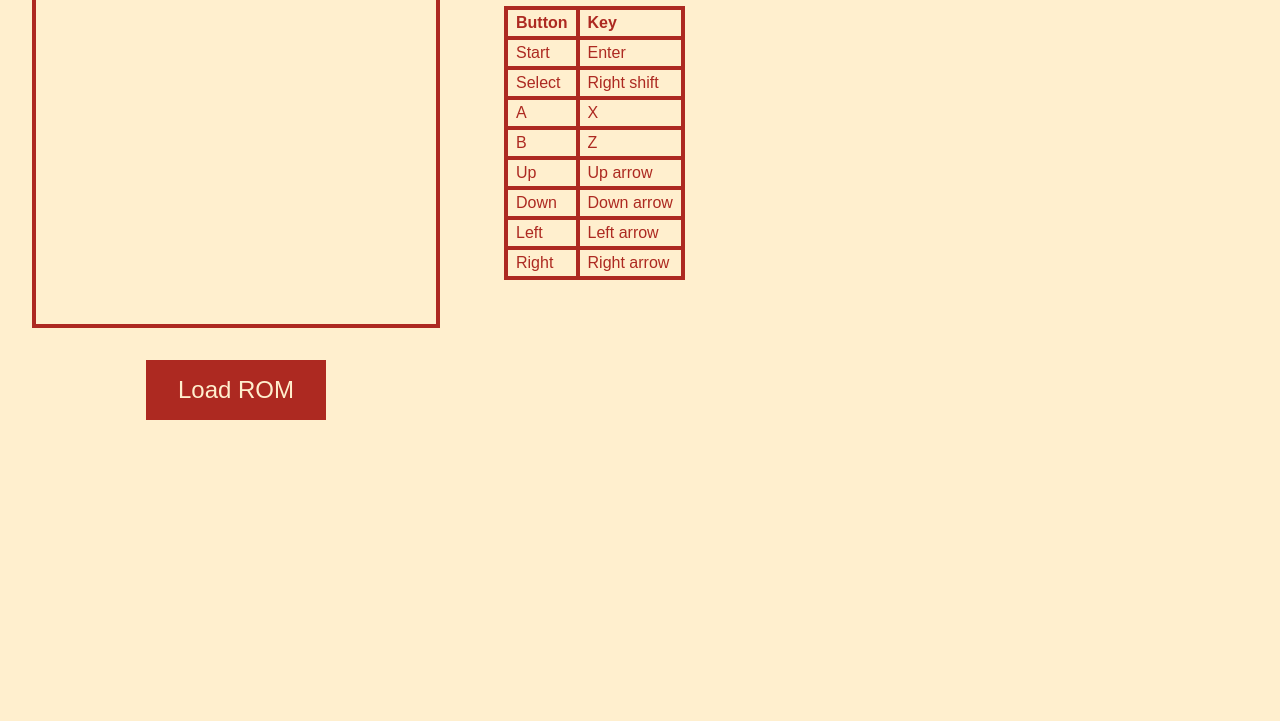
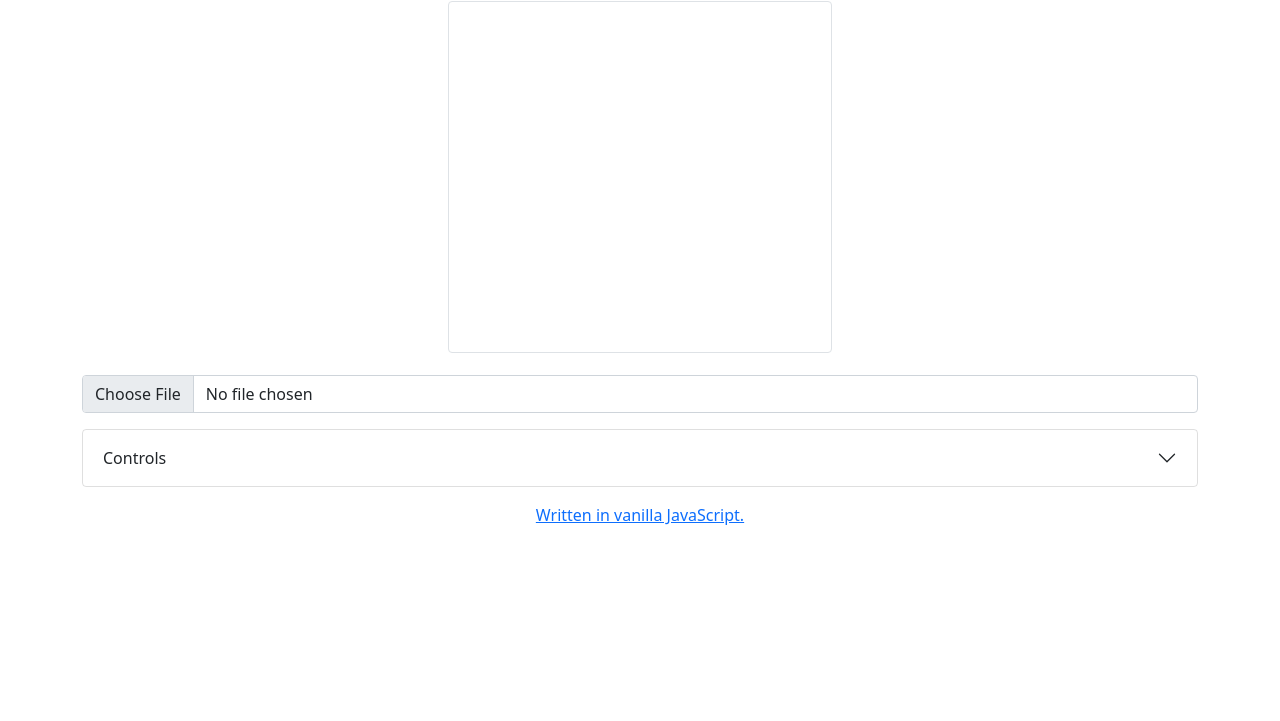
Before and after one commit to danwsong/gemuboi-js, a plain HTML site: page public/index.html in a window 1280 px wide. Shown: the part 79-800 px from the top of the page. Drawn offline with nearby package versions, Linux system fonts and the light colour scheme.

Commit message:
Migrate styles to Bootstrap

```diff
--- a/public/css/main.css
+++ /dev/null
@@ -1,69 +0,0 @@
-* {
-    margin: 0;
-    padding: 0;
-}
-
-body {
-    background-color: #ffefce;
-}
-
-.content {
-    display: flex;
-    flex-direction: row;
-}
-
-.left-pane {
-    display: flex;
-    align-items: center;
-    flex-direction: column;
-    margin: 2rem;
-}
-
-.right-pane {
-    margin: 2rem;
-}
-
-canvas {
-    width: 50vh;
-    border: solid 0.25rem #ad2921;
-    margin-bottom: 2rem;
-}
-
-p {
-    color: #ad2921;
-    font-family: monospace;
-    font-size: 1.5rem;
-}
-
-label {
-    cursor: pointer;
-    background-color: #ad2921;
-    color: #ffefce;
-    padding: 1rem 2rem 1rem 2rem;
-    font-family: sans-serif;
-    font-size: 1.5rem;
-    transition: 0.25s;
-}
-
-label:hover {
-    background-color: #de944a;
-}
-
-h1, p, th, td {
-    font-family: sans-serif;
-    color: #ad2921;
-}
-
-h1 {
-    margin-bottom: 1rem;
-}
-
-table, th, td {
-    border: #ad2921 solid 0.25rem;
-    border-collapse: collapse;
-    text-align: left;
-}
-
-th, td {
-    padding: 0.25rem 0.5rem 0.25rem 0.5rem;
-}
--- a/public/index.html
+++ b/public/index.html
@@ -1,20 +1,34 @@
 <!DOCTYPE html>
 <html>
+
 <head>
     <title>gemuboi</title>
     <link rel="icon" href="img/favicon.ico" />
-        <link rel="stylesheet" href="css/main.css" />
+    <link href="https://cdn.jsdelivr.net/npm/bootstrap@5.0.0-beta1/dist/css/bootstrap.min.css" rel="stylesheet"
+        integrity="sha384-giJF6kkoqNQ00vy+HMDP7azOuL0xtbfIcaT9wjKHr8RbDVddVHyTfAAsrekwKmP1" crossorigin="anonymous">
+    <!-- <link rel="stylesheet" href="css/main.css" /> -->
 </head>
+
 <body>
-        <div class="content">
-            <div class="left-pane">
-                <canvas id="canvas"></canvas>
-                <label for="rom-input">Load ROM</label>
-                <input type="file" id="rom-input" accept=".gb, .gbc" hidden />
+    <main class="container text-center my-3">
+        <div class="container my-3">
+            <h1>gemuboi</h1>
         </div>
-            <div class="right-pane">
-                <h1>Controls:</h1>
-                <table>
+        <div class="container my-3">
+            <canvas class="border rounded" id="canvas"></canvas>
+        </div>
+        <div class="input-group my-3">
+            <input type="file" class="form-control" id="rom-input" accept=".gb, .gbc" />
+        </div>
+        <div class="accordion my-3" id="controlAccordion">
+            <div class="accordion-item">
+                <div class="accordion-header">
+                    <button class="accordion-button collapsed" data-bs-toggle="collapse"
+                        data-bs-target="#controls">Controls</button>
+                </div>
+                <div class="accordion-collapse collapse" id="controls" data-bs-parent="#controlAccordion">
+                    <div class="accordion-body">
+                        <table class="table">
                             <thead>
                                 <tr>
                                     <th>Button</th>
@@ -58,6 +72,15 @@
                         </table>
                     </div>
                 </div>
+            </div>
+        </div>
+        <div class="container my-3">
+            <p><a href="https://github.com/danwsong/gemuboi-js">Written in vanilla JavaScript.</a></p>
+        </div>
+    </main>
+    <script src="https://cdn.jsdelivr.net/npm/bootstrap@5.0.0-beta1/dist/js/bootstrap.bundle.min.js"
+        integrity="sha384-ygbV9kiqUc6oa4msXn9868pTtWMgiQaeYH7/t7LECLbyPA2x65Kgf80OJFdroafW"
+        crossorigin="anonymous"></script>
     <script src="js/cpu.js"></script>
     <script src="js/display.js"></script>
     <script src="js/sound.js"></script>
@@ -68,4 +91,5 @@
     <script src="js/rtc.js"></script>
     <script src="js/main.js"></script>
 </body>
+
 </html>
--- a/public/js/display.js
+++ b/public/js/display.js
@@ -273,8 +273,11 @@ Display.linesPerFrame = 154;
 Display.cyclesPerCPUCycle = Display.frequency / GameBoy.frequency;
 Display.cpuCyclesPerFrame = Display.cyclesPerLine * Display.linesPerFrame / Display.cyclesPerCPUCycle;
 Display.frameDuration = Display.cpuCyclesPerFrame / GameBoy.frequency;
+// Display.palette = [
+//     0xffceefff, 0xff4a94de, 0xff2129ad, 0xff521931,
+// ];
 Display.palette = [
-    0xffceefff, 0xff4a94de, 0xff2129ad, 0xff521931,
+    0xffffffff, 0xffaaaaaa, 0xff555555, 0xff000000,
 ];
 Display.modes = {
     hblank: 0b00,
@@ -288,4 +291,6 @@ Display.canvasHeight = Display.height + 2 * Display.canvasMargin;
 Display.canvas = document.getElementById('canvas');
 Display.canvas.width = Display.canvasWidth;
 Display.canvas.height = Display.canvasHeight;
+Display.canvas.style.width = Display.canvasWidth * 2 + 'px';
+Display.canvas.style.height = Display.canvasHeight * 2 + 'px';
 Display.ctx = Display.canvas.getContext('2d');
```
Also changed, not shown: 1 other file. Lines whose indentation alone changed are shown as unchanged.
